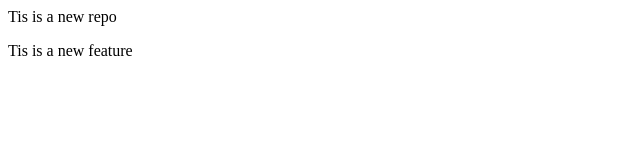
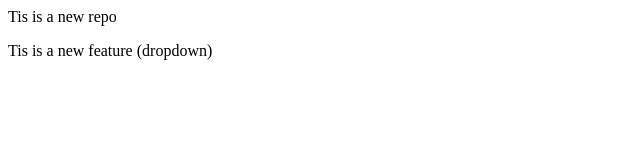
Before and after one commit to serajsid786/localrepo, a plain HTML site: page index.html in a window 1280 px wide. Shown: the full height of the page, 0-640 px from the left. Drawn offline with Linux system fonts and the light colour scheme.

Commit message:
Add dropdown

```diff
--- a/index.html
+++ b/index.html
@@ -1,2 +1,2 @@
 <p>Tis is a new repo</p>
-<p>Tis is a new feature</p>
+<p>Tis is a new feature (dropdown)</p>
```
